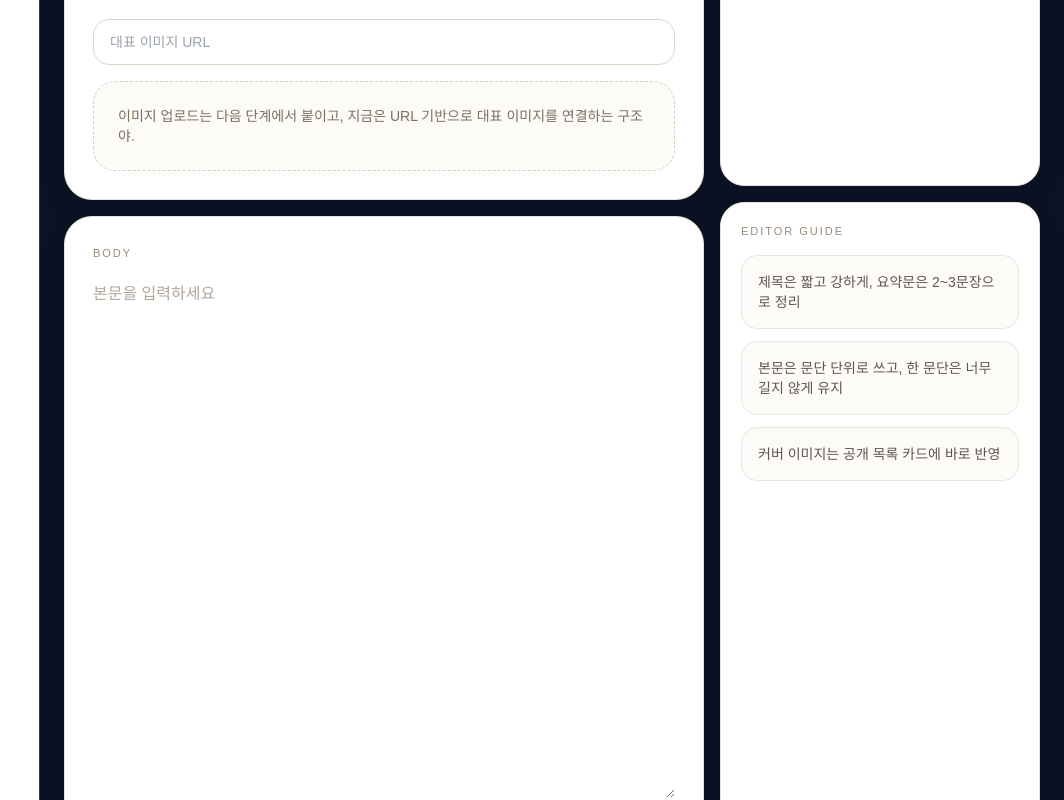
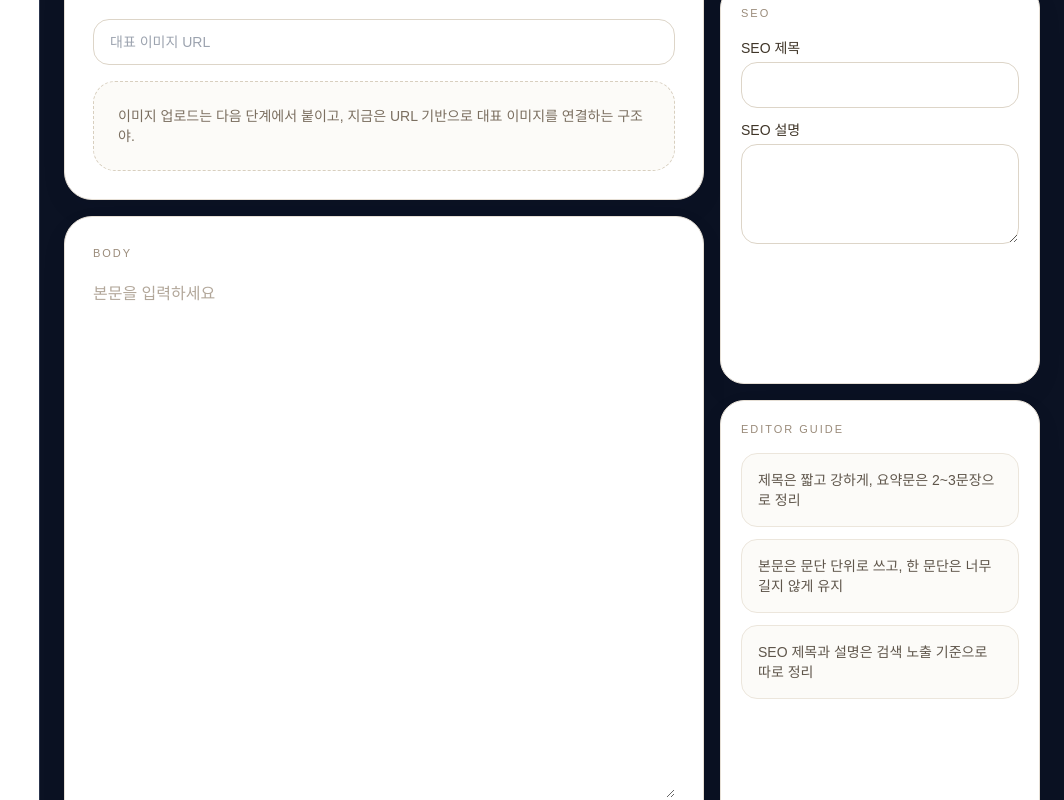
Before and after one commit to kinddragon1224/soom-church, a Next.js app: page /guides in a window 1280 px wide. Shown: the part 720-1520 px from the top of the page, without its empty margins (216-1280 px from the left). Built offline with nearby package versions, Linux system fonts and the light colour scheme; no server answers; the database is empty; sample sign-in values are in the browser's storage; a web font is replaced by a local one.

Commit message:
Add guide SEO editor fields

```diff
--- a/app/(admin)/guides/actions.ts
+++ b/app/(admin)/guides/actions.ts
@@ -24,15 +24,26 @@ async function refreshGuides(slug?: string) {
   if (slug) revalidateTag(`public:guides:${slug}`);
 }
 
+function getGuideInput(formData: FormData) {
+  return {
+    title: String(formData.get("title") || "").trim(),
+    excerpt: asOptionalString(formData.get("excerpt")),
+    seoTitle: asOptionalString(formData.get("seoTitle")),
+    seoDescription: asOptionalString(formData.get("seoDescription")),
+    content: String(formData.get("content") || "").trim(),
+    coverImageUrl: asOptionalString(formData.get("coverImageUrl")),
+  };
+}
+
 export async function createGuidePost(formData: FormData) {
-  const title = String(formData.get("title") || "").trim();
+  const input = getGuideInput(formData);
   const authorEmail = String(formData.get("authorEmail") || "dev@soom.church").trim();
-  if (!title) return;
+  if (!input.title) return;
 
   const author = await prisma.user.findUnique({ where: { email: authorEmail } });
   if (!author) return;
 
-  const slugBase = slugify(String(formData.get("slug") || "") || title) || `guide-${Date.now()}`;
+  const slugBase = slugify(String(formData.get("slug") || "") || input.title) || `guide-${Date.now()}`;
   let slug = slugBase;
   let suffix = 1;
   while (await prisma.guidePost.findUnique({ where: { slug } })) {
@@ -42,11 +53,8 @@ export async function createGuidePost(formData: FormData) {
   const published = formData.get("published") === "on";
   const post = await prisma.guidePost.create({
     data: {
-      title,
+      ...input,
       slug,
-      excerpt: asOptionalString(formData.get("excerpt")),
-      content: String(formData.get("content") || "").trim(),
-      coverImageUrl: asOptionalString(formData.get("coverImageUrl")),
       published,
       publishedAt: published ? new Date() : null,
       authorId: author.id,
@@ -61,14 +69,12 @@ export async function updateGuidePost(postId: string, formData: FormData) {
   const existing = await prisma.guidePost.findUnique({ where: { id: postId } });
   if (!existing) return;
 
+  const input = getGuideInput(formData);
   const published = formData.get("published") === "on";
   await prisma.guidePost.update({
     where: { id: existing.id },
     data: {
-      title: String(formData.get("title") || "").trim(),
-      excerpt: asOptionalString(formData.get("excerpt")),
-      content: String(formData.get("content") || "").trim(),
-      coverImageUrl: asOptionalString(formData.get("coverImageUrl")),
+      ...input,
       published,
       publishedAt: published ? existing.publishedAt ?? new Date() : null,
     },
--- a/app/ai-guides/[slug]/page.tsx
+++ b/app/ai-guides/[slug]/page.tsx
@@ -10,7 +10,15 @@ export default async function GuideDetailPage({ params }: { params: { slug: stri
   const loggedIn = await isLoggedIn();
   const post = await prisma.guidePost.findFirst({
     where: { slug: params.slug, published: true },
-    select: { title: true, excerpt: true, content: true, coverImageUrl: true, publishedAt: true },
+    select: {
+      title: true,
+      excerpt: true,
+      seoTitle: true,
+      seoDescription: true,
+      content: true,
+      coverImageUrl: true,
+      publishedAt: true,
+    },
   });
   if (!post) notFound();
 
@@ -29,6 +37,13 @@ export default async function GuideDetailPage({ params }: { params: { slug: stri
             <p className="text-xs tracking-[0.24em] text-[#9a8b7a]">AI GUIDE</p>
             <h1 className="mt-4 font-display text-[2rem] leading-[1.08] tracking-[-0.05em] sm:text-[3rem]">{post.title}</h1>
             {post.excerpt ? <p className="mt-5 text-sm leading-7 text-[#5d667d] sm:text-base">{post.excerpt}</p> : null}
+            {post.seoTitle || post.seoDescription ? (
+              <div className="mt-6 rounded-[20px] border border-[#ece6dc] bg-[#fcfbf8] p-4">
+                <p className="text-[11px] tracking-[0.18em] text-[#9a8b7a]">SEO</p>
+                {post.seoTitle ? <p className="mt-2 text-sm font-semibold text-[#111111]">{post.seoTitle}</p> : null}
+                {post.seoDescription ? <p className="mt-2 text-sm leading-6 text-[#5d667d]">{post.seoDescription}</p> : null}
+              </div>
+            ) : null}
             {post.coverImageUrl ? <img src={post.coverImageUrl} alt={post.title} className="mt-8 w-full rounded-[24px] object-cover" /> : null}
             <div className="prose prose-slate mt-8 max-w-none whitespace-pre-wrap text-base leading-8 text-[#1f2937]">{post.content}</div>
           </article>
--- a/components/guides/guide-post-form.tsx
+++ b/components/guides/guide-post-form.tsx
@@ -3,6 +3,8 @@ type GuidePostValue = {
   title?: string;
   slug?: string;
   excerpt?: string | null;
+  seoTitle?: string | null;
+  seoDescription?: string | null;
   coverImageUrl?: string | null;
   content?: string;
   published?: boolean;
@@ -31,6 +33,7 @@ export function GuidePostForm({
           <div className="flex flex-wrap gap-2">
             <span className={chipClass}>제목</span>
             <span className={chipClass}>요약</span>
+            <span className={chipClass}>SEO</span>
             <span className={chipClass}>대표 이미지</span>
             <span className={chipClass}>본문</span>
             <button className="rounded-[14px] bg-[#0F172A] px-4 py-2.5 text-sm font-semibold text-white">저장</button>
@@ -85,11 +88,19 @@ export function GuidePostForm({
           </section>
 
           <section className="rounded-[24px] border border-[#e6dfd5] bg-white p-5 shadow-[0_10px_28px_rgba(15,23,42,0.05)]">
+            <p className="text-[11px] tracking-[0.18em] text-[#9a8b7a]">SEO</p>
+            <div className="mt-4 grid gap-3">
+              <label className="text-sm font-medium text-[#3f3528]">SEO 제목<input name="seoTitle" defaultValue={value?.seoTitle ?? ""} className={`${fieldClass} mt-1`} /></label>
+              <label className="text-sm font-medium text-[#3f3528]">SEO 설명<textarea name="seoDescription" defaultValue={value?.seoDescription ?? ""} className={`${fieldClass} mt-1 min-h-[100px]`} /></label>
+            </div>
+          </section>
+
+          <section className="rounded-[24px] border border-[#e6dfd5] bg-white p-5 shadow-[0_10px_28px_rgba(15,23,42,0.05)]">
             <p className="text-[11px] tracking-[0.18em] text-[#9a8b7a]">EDITOR GUIDE</p>
             <div className="mt-4 grid gap-3 text-sm text-[#5f564b]">
               <div className="rounded-[16px] border border-[#ece6dc] bg-[#fcfbf8] p-4">제목은 짧고 강하게, 요약문은 2~3문장으로 정리</div>
               <div className="rounded-[16px] border border-[#ece6dc] bg-[#fcfbf8] p-4">본문은 문단 단위로 쓰고, 한 문단은 너무 길지 않게 유지</div>
-              <div className="rounded-[16px] border border-[#ece6dc] bg-[#fcfbf8] p-4">커버 이미지는 공개 목록 카드에 바로 반영</div>
+              <div className="rounded-[16px] border border-[#ece6dc] bg-[#fcfbf8] p-4">SEO 제목과 설명은 검색 노출 기준으로 따로 정리</div>
             </div>
           </section>
         </aside>
```
Also changed, not shown: 1 other file (tests, documents, lock files or other folders).
